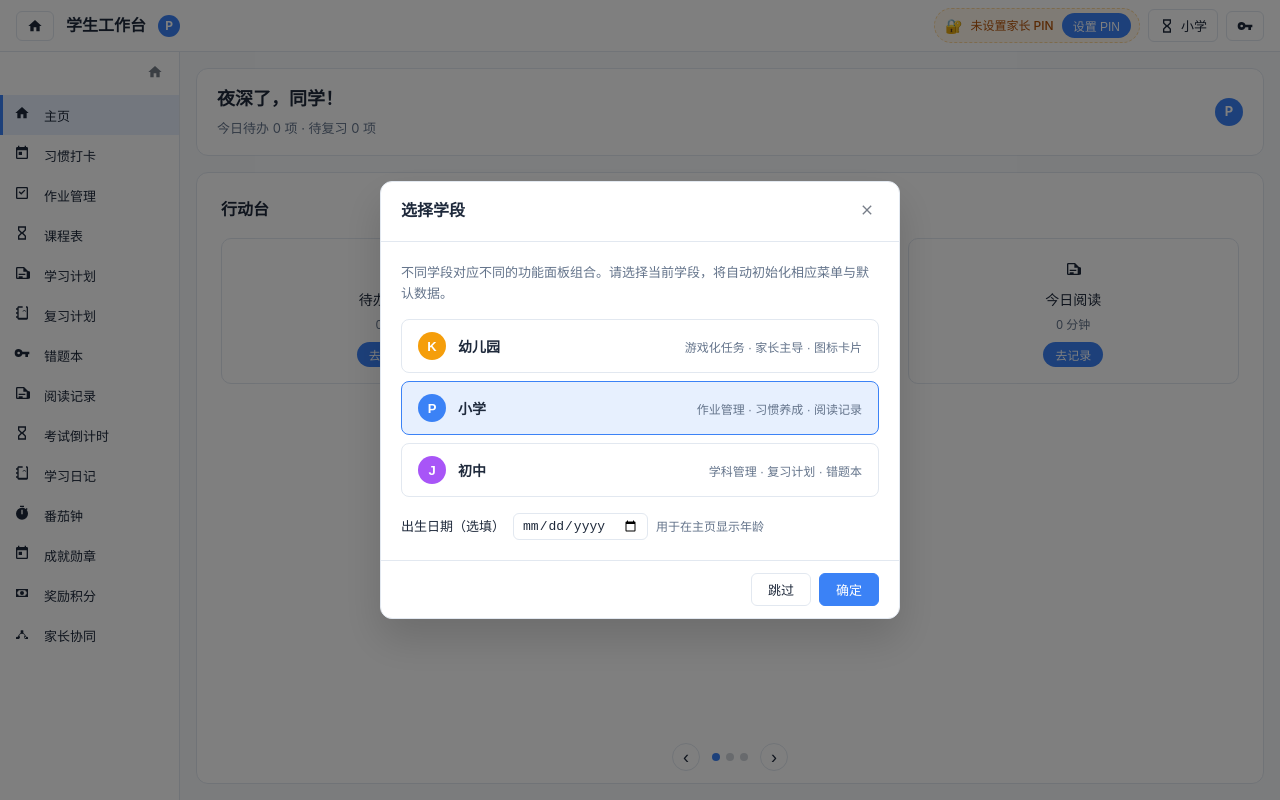
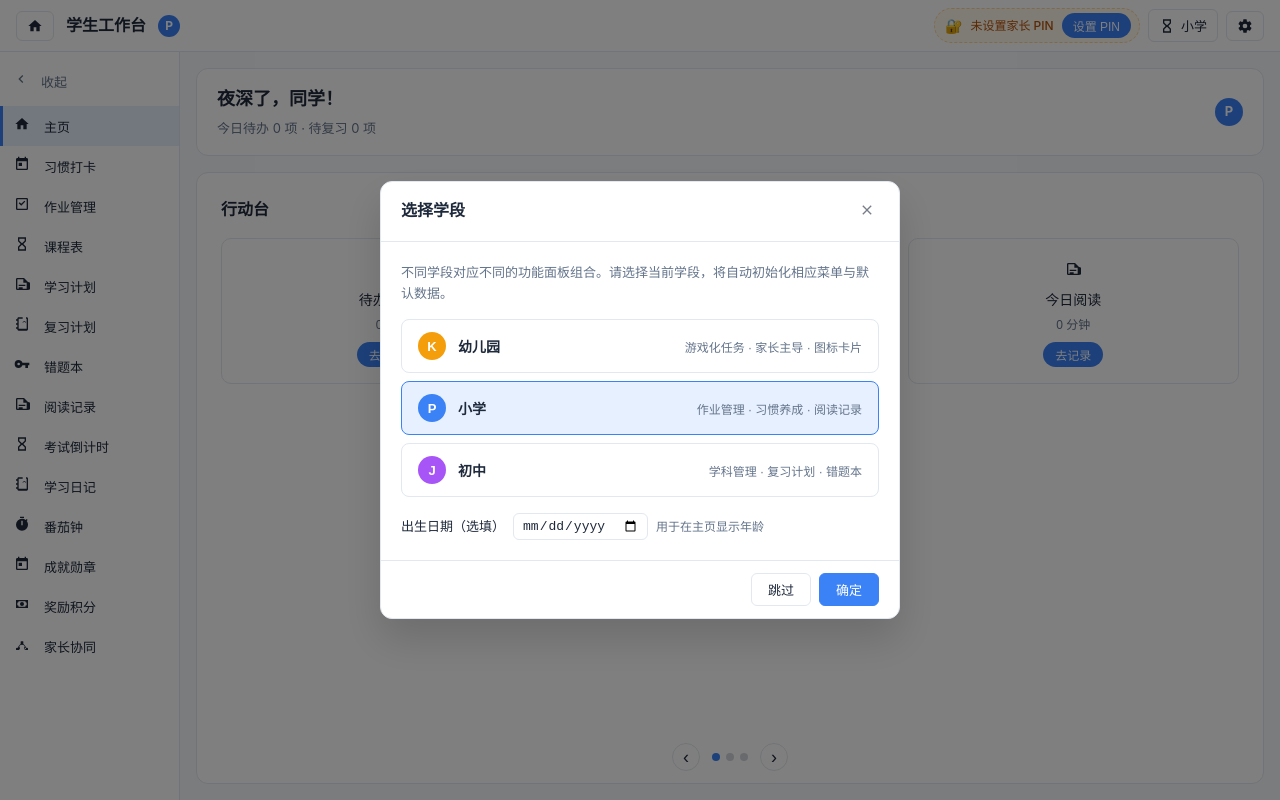
Before and after one commit to zhixiaotx/easy-web-tab, a Vue app: page /student in a window 1280 px wide. Built offline with nearby package versions, Linux system fonts and the light colour scheme.

Commit message:
feat-学生工作台设置图标统一齿轮/侧栏toggle参考个人工作台chevron+收起文字/菜单项加title提示

```diff
--- a/src/composables/presetIcons.ts
+++ b/src/composables/presetIcons.ts
@@ -1,7 +1,7 @@
 /**
  * 预置图标列表 - 自动生成，请勿手动修改
  * 来源: public/icons/ 目录
- * 生成时间: 2026-08-31T16:09:43.904Z
+ * 生成时间: 2026-08-31T16:19:46.714Z
  *
  * 用户只需将图标文件放入 public/icons/，build 时自动包含
  */
--- a/src/views/StudentView.vue
+++ b/src/views/StudentView.vue
@@ -238,7 +238,7 @@ async function onOnboardingComplete() {
           <span class="st-stage-label">{{ stageLabel }}</span>
         </button>
         <button class="st-btn" @click="showSettingsDialog = true" title="设置">
-          <Icon name="passwords" />
+          <Icon name="cog" />
         </button>
       </div>
     </header>
@@ -248,15 +248,21 @@ async function onOnboardingComplete() {
         <button
           class="st-sidebar-toggle"
           @click="sidebarCollapsed = !sidebarCollapsed"
-          :title="sidebarCollapsed ? '展开菜单' : '收起菜单'"
+          :title="sidebarCollapsed ? '展开侧栏' : '收起侧栏'"
+          :aria-label="sidebarCollapsed ? '展开侧栏' : '收起侧栏'"
         >
-          <Icon :name="sidebarCollapsed ? 'home' : 'home'" />
+          <span class="st-menu-icon">
+            <Icon :name="sidebarCollapsed ? 'chevron-right' : 'chevron-left'" />
+          </span>
+          <span class="st-menu-label">{{ sidebarCollapsed ? '展开' : '收起' }}</span>
         </button>
         <button
           v-for="item in menuItems"
           :key="item.key"
           class="st-menu-item"
           :class="{ active: activeSection === item.key }"
+          :title="item.label"
+          :aria-label="item.label"
           @click="navigateTo(item.key as StudentSectionKey)"
         >
           <span class="st-menu-icon"><Icon :name="item.icon" /></span>
@@ -463,17 +469,27 @@ async function onOnboardingComplete() {
 }
 
 .st-sidebar-toggle {
-  align-self: flex-end;
-  margin: 0 8px 8px;
-  padding: 4px 8px;
-  border: none;
-  background: transparent;
+  display: flex;
+  align-items: center;
+  gap: 8px;
+  padding: 10px 12px;
+  margin-bottom: 4px;
+  border: 1px solid transparent;
+  border-radius: 8px;
+  background-color: transparent;
+  color: var(--color-text-secondary, #6b7280);
   cursor: pointer;
-  color: inherit;
-  opacity: 0.6;
+  width: 100%;
+  font-size: 14px;
+  transition: background-color 0.15s, color 0.15s;
 }
 .st-sidebar-toggle:hover {
-  opacity: 1;
+  background-color: var(--color-bg-hover, #f1f5f9);
+  color: var(--color-primary, #3b82f6);
+}
+.st-menu.collapsed .st-sidebar-toggle {
+  justify-content: center;
+  padding: 10px 0;
 }
 
 .st-menu-item {
```
